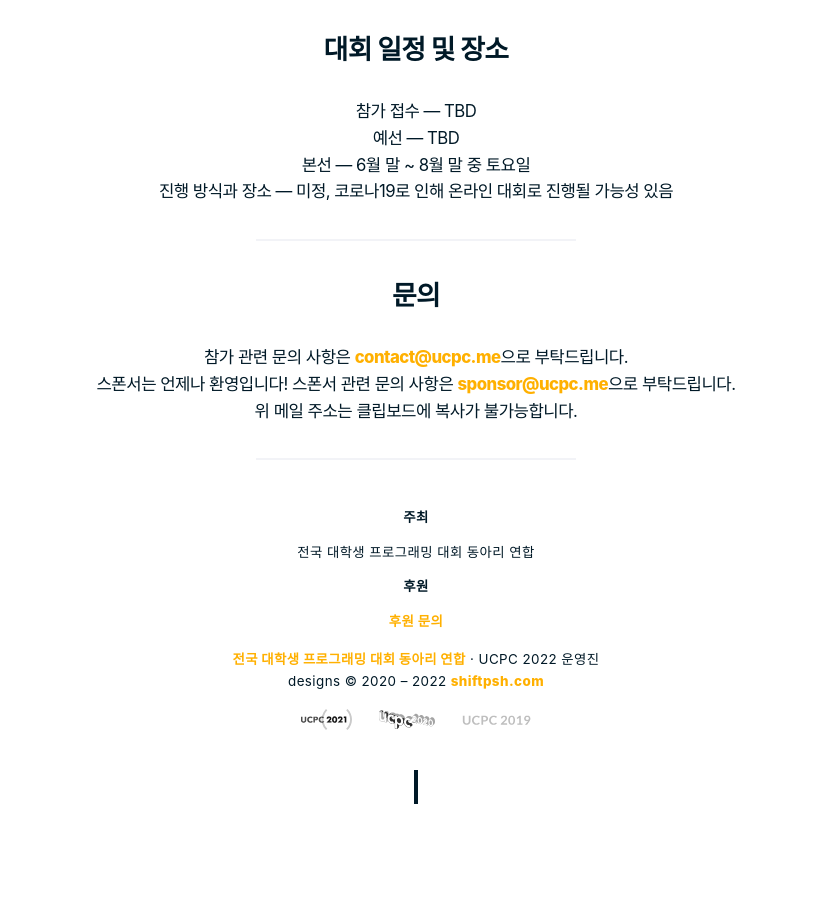
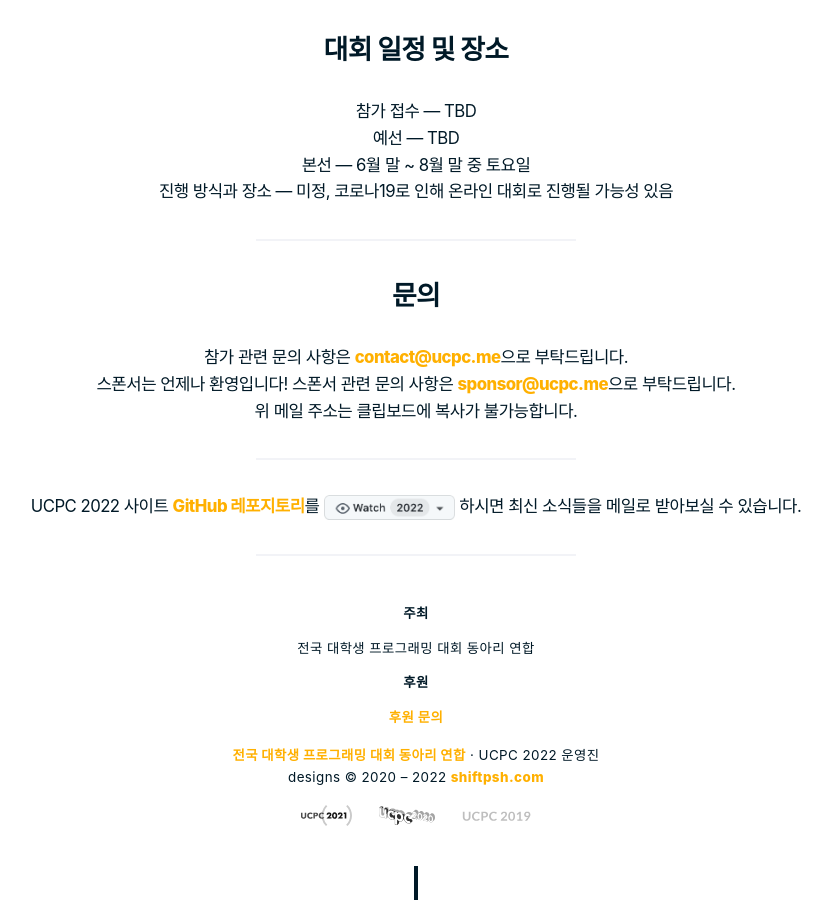
Before and after one commit to ucpcc/2022, a Jekyll site: the page built from index.md, in a window 1280 px wide and 900 px high, scrolled down 1661 px. Shown: the whole window, without its empty margins (224-1056 px from the left). Built offline with Jekyll 4.4.1, drawn with Linux system fonts in a browser that asks for light colours; some web fonts are replaced; before the commit the page ends 2465 px from its top, so only the background shows below that.

```diff
--- a/_layouts/home.html
+++ b/_layouts/home.html
@@ -71,6 +71,18 @@
       {{ content }}
     </main>
 
+    <div style="height: 2rem;"></div>
+
+    <div class="hr"></div>
+
+    <div style="height: 2rem;"></div>
+
+    <div class="contents main_description">
+      UCPC 2022 사이트 <a href="https://github.com/ucpcc/ucpc2022-site">GitHub 레포지토리</a>를
+      <img src="/assets/github-watch-button.png" alt="Watch" style="height: 1.5em; vertical-align: middle;"> 하시면
+      최신 소식들을 메일로 받아보실 수 있습니다.
+    </div>
+
     {%- include footer.html -%}
 
   </body>
```
Also changed, not shown: 04-tasks.md (+1 -1 lines), assets/github-watch-button.png (added).
